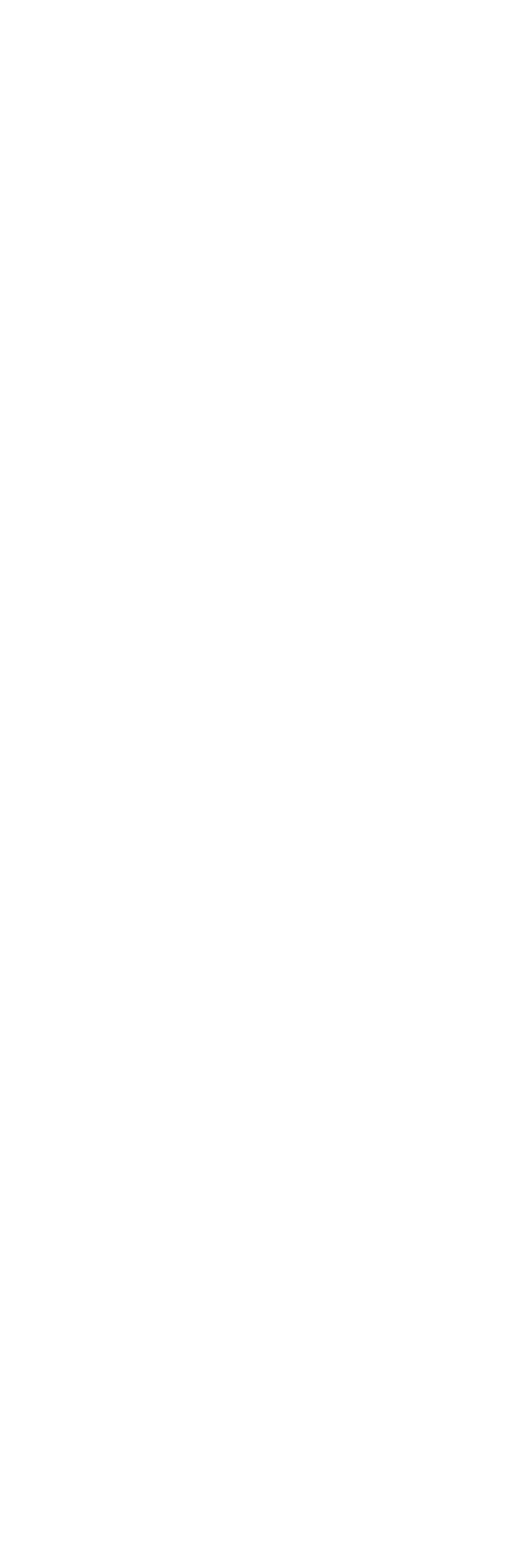
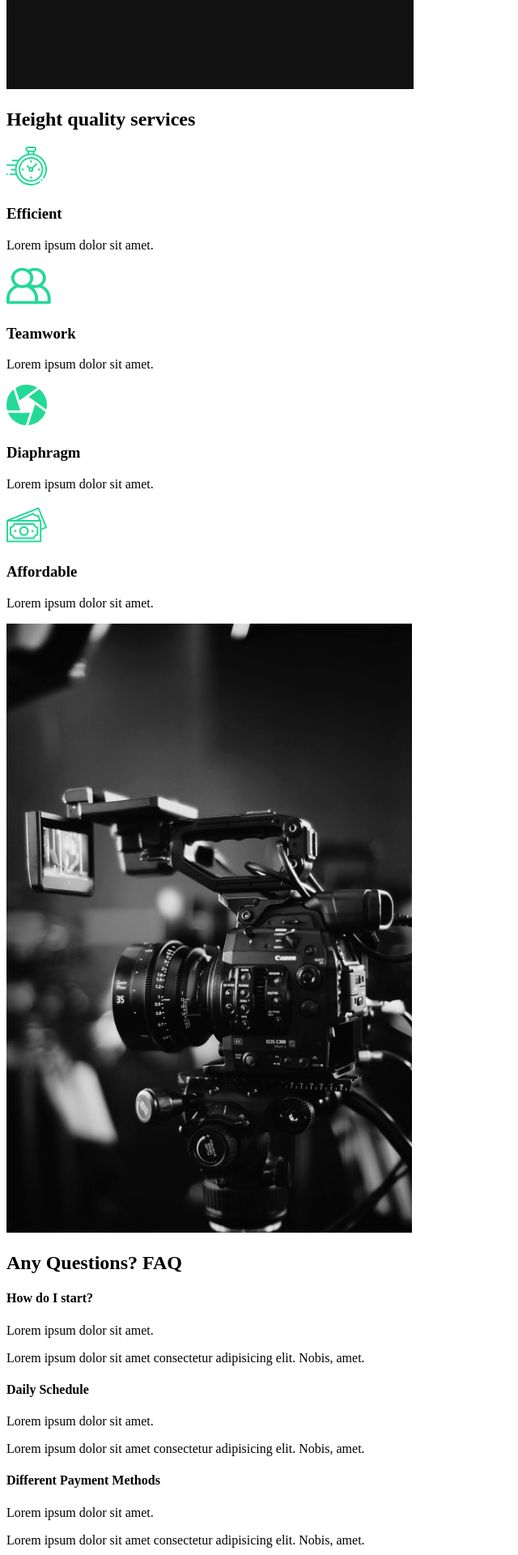
Before and after one commit to Strange3228/react_portfolio, a React (Create React App) app: page / in a window 1280 px wide. Shown: the part 860-2780 px from the top of the page at 81% size, without its empty margins (0-640 px from the left). Before the commit the page ends 800 px from the top, so only its background shows below. Built offline with nearby package versions, Linux system fonts and the light colour scheme.

Commit message:
front page components

```diff
--- a/src/App.js
+++ b/src/App.js
@@ -1,7 +1,11 @@
+import React from "react";
+//Import pages
+import AboutUs from "./pages/AboutUs";
+
 function App() {
   return (
     <div className="App">
-      <h1>Film</h1>
+      <AboutUs />
     </div>
   );
 }
--- /dev/null
+++ b/src/components/AboutSection.js
@@ -0,0 +1,34 @@
+import React from "react";
+import home1 from "../img/home1.png";
+
+const AboutSection = () => {
+  return (
+    <div className="">
+      <div className="description">
+        <div className="title">
+          <div className="hide">
+            <h2>We work to make</h2>
+          </div>
+          <div className="hide">
+            <h2>
+              your <span>dreams</span>
+            </h2>
+          </div>
+          <div className="hide">
+            <h2>come true</h2>
+          </div>
+          <p className="">
+            Contact us for any photography ideas that you have. We have
+            proffesionals with amazing skills.
+          </p>
+          <button>Contact Us</button>
+        </div>
+      </div>
+      <div className="image">
+        <img src={home1} alt="guy with a camera" />
+      </div>
+    </div>
+  );
+};
+
+export default AboutSection;
--- /dev/null
+++ b/src/components/FaqSection.js
@@ -0,0 +1,53 @@
+import React from "react";
+
+const FaqSection = () => {
+  return (
+    <div className="faq">
+      <h2>
+        Any Questions? <span>FAQ</span>
+      </h2>
+      <div className="question">
+        <h4>How do I start?</h4>
+        <div className="answer">
+          <p>Lorem ipsum dolor sit amet.</p>
+          <p>
+            Lorem ipsum dolor sit amet consectetur adipisicing elit. Nobis,
+            amet.
+          </p>
+        </div>
+      </div>
+      <div className="question">
+        <h4>Daily Schedule</h4>
+        <div className="answer">
+          <p>Lorem ipsum dolor sit amet.</p>
+          <p>
+            Lorem ipsum dolor sit amet consectetur adipisicing elit. Nobis,
+            amet.
+          </p>
+        </div>
+      </div>
+      <div className="question">
+        <h4>Different Payment Methods</h4>
+        <div className="answer">
+          <p>Lorem ipsum dolor sit amet.</p>
+          <p>
+            Lorem ipsum dolor sit amet consectetur adipisicing elit. Nobis,
+            amet.
+          </p>
+        </div>
+      </div>
+      <div className="question">
+        <h4>What products fo you offer?</h4>
+        <div className="answer">
+          <p>Lorem ipsum dolor sit amet.</p>
+          <p>
+            Lorem ipsum dolor sit amet consectetur adipisicing elit. Nobis,
+            amet.
+          </p>
+        </div>
+      </div>
+    </div>
+  );
+};
+
+export default FaqSection;
--- /dev/null
+++ b/src/components/ServicesSection.js
@@ -0,0 +1,54 @@
+import React from "react";
+//import icons
+import clock from "../img/clock.svg";
+import diaphragm from "../img/diaphragm.svg";
+import money from "../img/money.svg";
+import teamwork from "../img/teamwork.svg";
+import home2 from "../img/home2.png";
+
+const ServicesSection = () => {
+  return (
+    <div className="services">
+      <div className="description">
+        <h2>
+          Height <span>quality</span> services
+        </h2>
+        <div className="cards">
+          <div className="card">
+            <div className="icon">
+              <img src={clock} alt="" />
+              <h3>Efficient</h3>
+            </div>
+            <p>Lorem ipsum dolor sit amet.</p>
+          </div>
+          <div className="card">
+            <div className="icon">
+              <img src={teamwork} alt="" />
+              <h3>Teamwork</h3>
+            </div>
+            <p>Lorem ipsum dolor sit amet.</p>
+          </div>
+          <div className="card">
+            <div className="icon">
+              <img src={diaphragm} alt="" />
+              <h3>Diaphragm</h3>
+            </div>
+            <p>Lorem ipsum dolor sit amet.</p>
+          </div>
+          <div className="card">
+            <div className="icon">
+              <img src={money} alt="" />
+              <h3>Affordable</h3>
+            </div>
+            <p>Lorem ipsum dolor sit amet.</p>
+          </div>
+        </div>
+      </div>
+      <div className="image">
+        <img src={home2} alt="" />
+      </div>
+    </div>
+  );
+};
+
+export default ServicesSection;
--- /dev/null
+++ b/src/pages/AboutUs.js
@@ -0,0 +1,16 @@
+import React from "react";
+import AboutSection from "../components/AboutSection";
+import ServicesSection from "../components/ServicesSection";
+import FaqSection from "../components/FaqSection";
+
+const AboutUs = () => {
+  return (
+    <>
+      <AboutSection />
+      <ServicesSection />
+      <FaqSection />
+    </>
+  );
+};
+
+export default AboutUs;
```
